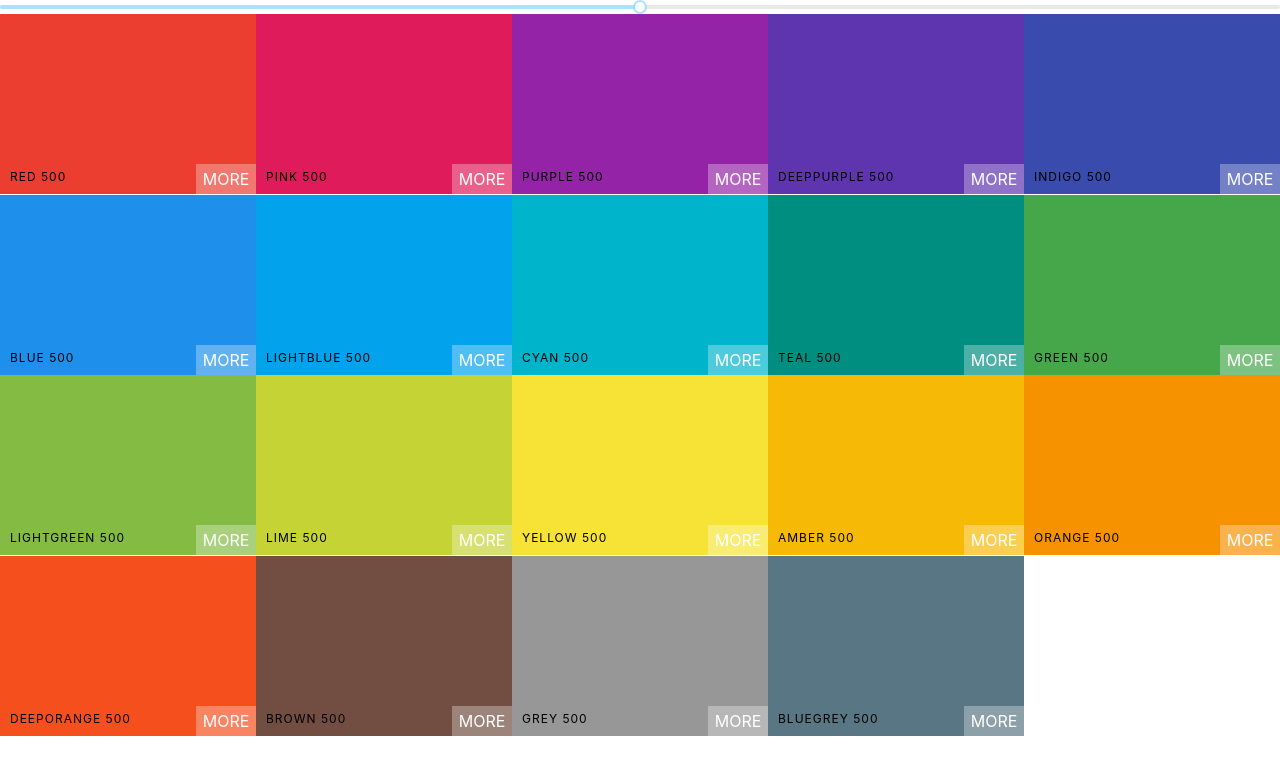
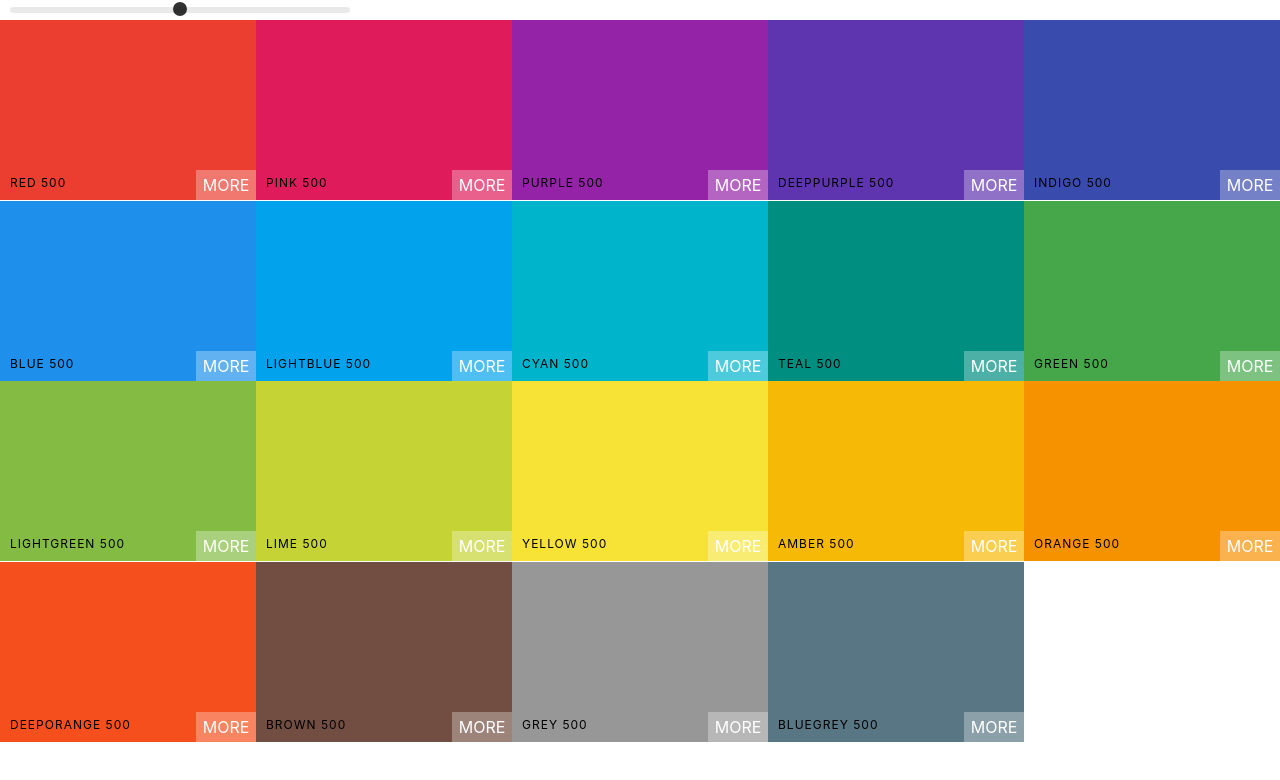
Before and after one commit to AymanStarlight/Ayman-Color-Palettes, a React (Create React App) app: page / in a window 1280 px wide. Shown: the top 780 px of the page. Built offline with nearby package versions, Linux system fonts and the light colour scheme.

Commit message:
Added styles to the slider

```diff
--- a/src/Components/Palette.js
+++ b/src/Components/Palette.js
@@ -1,8 +1,9 @@
 import React, { Component } from 'react'
 import ColorBox from './ColorBox'
-import './css/Palette.css'
+
 import Slider, { Range } from 'rc-slider';
 import 'rc-slider/assets/index.css';
+import './css/Palette.css'
 
 export class Palette extends Component {
     state = {
@@ -21,7 +22,17 @@ export class Palette extends Component {
         ))
         return (
             <div className='Palette'>
-                <Slider defaultValue={this.state.level} min={100} max={900} step={100} onChange={this.changeLevel} />
+                <div className="slider">
+                    <Slider
+                        defaultValue={this.state.level}
+                        min={100}
+                        max={900}
+                        step={100}
+                        onChange={this.changeLevel}
+
+                    />
+                </div>
+
                 {/* Nav Bar */}
                 <div className="Palette-colors">
                     {/* Color Boxes */}
--- a/src/Components/css/Palette.css
+++ b/src/Components/css/Palette.css
@@ -1,6 +1,28 @@
 .Palette {
-  height: 100vh;
+	height: 100vh;
 }
 .Palette-colors {
-  height: 90%;
+	height: 90%;
 }
+
+.slider {
+	width: 340px;
+	margin: 0 10px;
+	display: inline-block;
+}
+
+.rc-slider-handle,
+.rc-slider-handle:active,
+.rc-slider-handle:focus,
+.rc-slider-handle:hover {
+	background-color: black;
+	border: 2px solid black;
+}
+
+.rc-slider-track {
+	background-color: transparent;
+}
+
+.rc-slider-rail {
+	height: 6px;
+}
```
Also changed, not shown: 1 other file (tests, documents, lock files or other folders).
